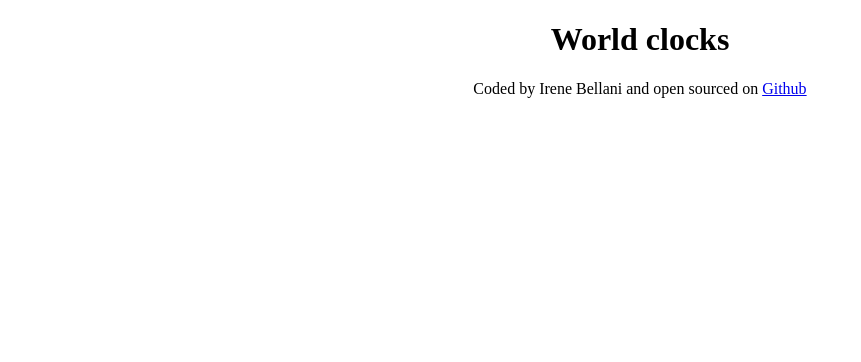
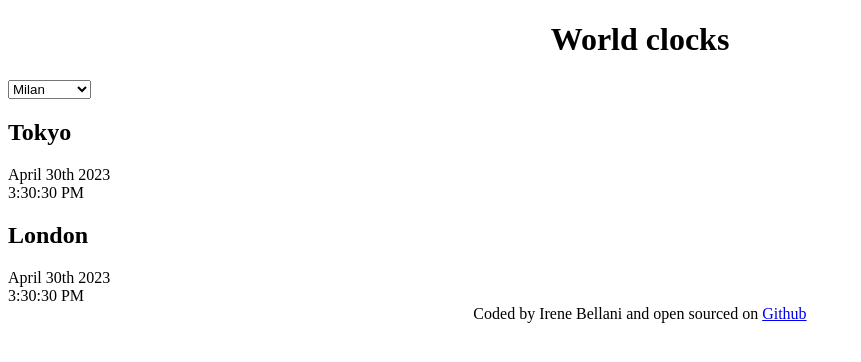
Before and after one commit to Ireb91/World-clocks, a plain HTML site: page index.html in a window 1280 px wide. Shown: the whole page, without its empty margins (0-861 px from the left). Drawn offline with Linux system fonts and the light colour scheme.

Commit message:
Added select and options  + extra cities

```diff
--- a/index.html
+++ b/index.html
@@ -8,7 +8,25 @@
     <title>World-clocks</title>
   </head>
   <body>
-    <h1>World clocks</h1>
+    <div class="container">
+      <h1>World clocks</h1>
+      <select name="cities" id="cities">
+        <option value="milan">Milan</option>
+        <option value="barcelona">Barcelona</option>
+        <option value="newyork">New York</option>
+        <option value="shanghai">Shanghai</option>
+      </select>
+      <div>
+        <h2>Tokyo</h2>
+        <div id="date">April 30th 2023</div>
+        <div id="time">3:30:30 PM</div>
+      </div>
+      <div>
+        <h2>London</h2>
+        <div id="date">April 30th 2023</div>
+        <div id="time">3:30:30 PM</div>
+      </div>
+    </div>
     <footer>
       Coded by Irene Bellani and open sourced on
       <a href="https://github.com/Ireb91/World-clocks" target="_blank"
```
